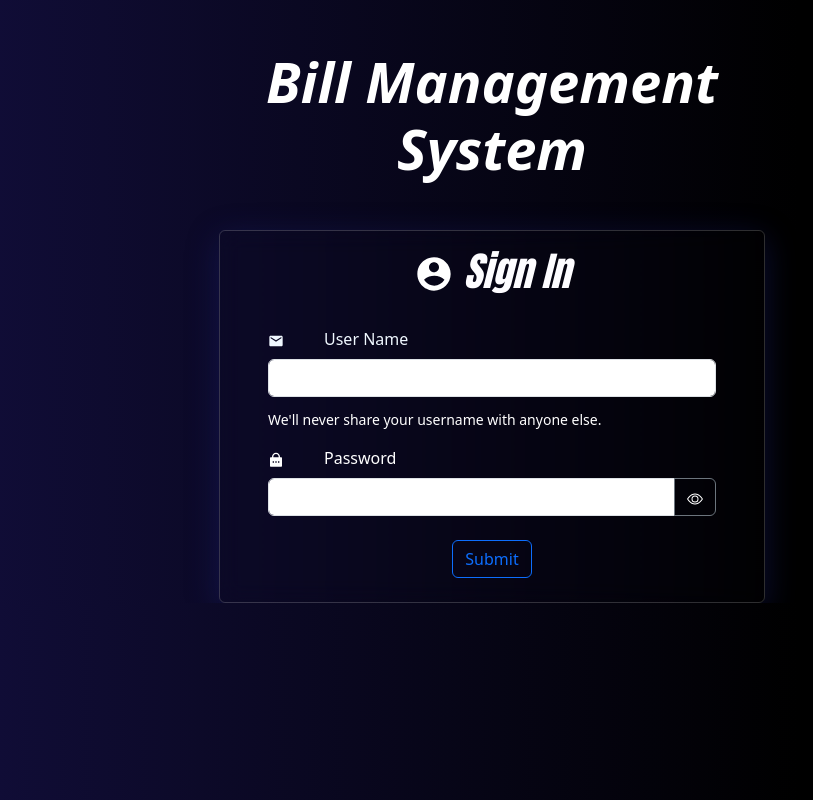
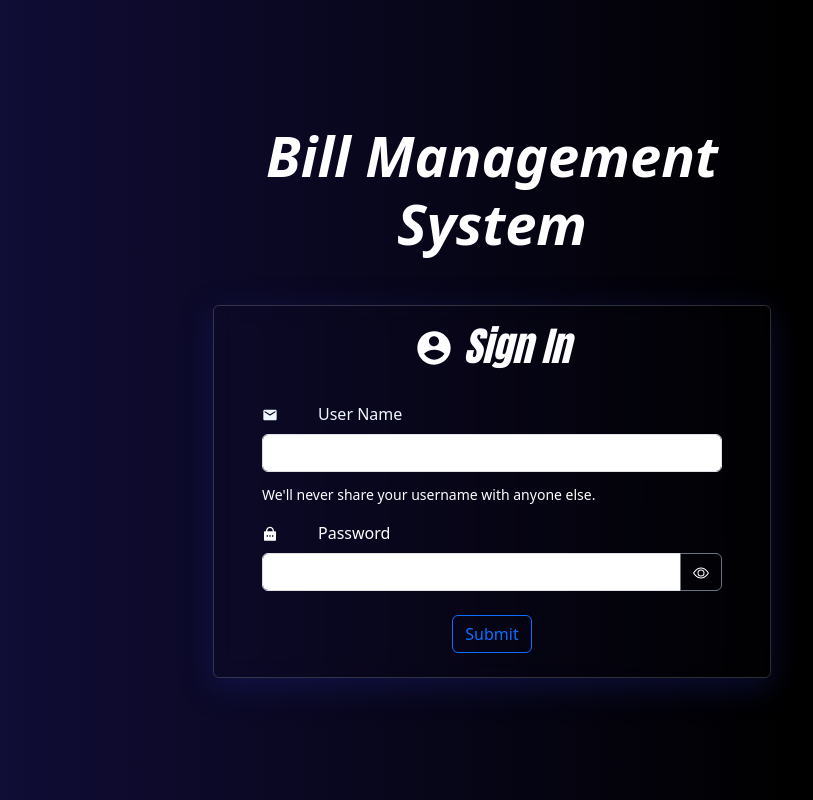
Before and after one commit to Siva-Here/bill-admin-panel, a React (Create React App) app: page / in a window 1280 px wide. Shown: the whole page, without its empty margins (148-961 px from the left). Built offline with nearby package versions, Linux system fonts and the light colour scheme; no server answers.

Commit message:
changed some upload component in adminpanel

```diff
--- a/src/components/login/MainLog.jsx
+++ b/src/components/login/MainLog.jsx
@@ -4,8 +4,8 @@ import Log from './Log'
 const MainLog = () => {
     return (
         <div className='container-lg'>
-            <div className="row justify-content-center align-content-center align-items-center ">
-                <div className="col-lg-6 col-md-8 col-sm-12 mt-4 pt-4">
+            <div className="d-flex justify-content-center align-items-center vh-100">
+                <div className="col-lg-6 col-md-8 col-sm-12">
                     <Log/>
                 </div>
             </div>
--- a/src/components/upload-component/Upload.jsx
+++ b/src/components/upload-component/Upload.jsx
@@ -396,9 +396,9 @@ function Upload() {
                 <label className="m-2 me-4  col-11 col-sm-6 col-md-7 col-lg-8">Bill Amount:</label>
                 <input
                   className="ms-2 col-11 col-sm-6 col-md-7 col-lg-8"
-                  type="text"
+                  type="number"
                   value={billAmount}
-                  onChange={(e) => setBillAmount(e.target.value)}
+                  onChange={(e) => setBillAmount(e.target.value.toString())}
                   required
                 />
                 {errors.billAmount && <span className="text-danger">{errors.billAmount}</span>}
```
